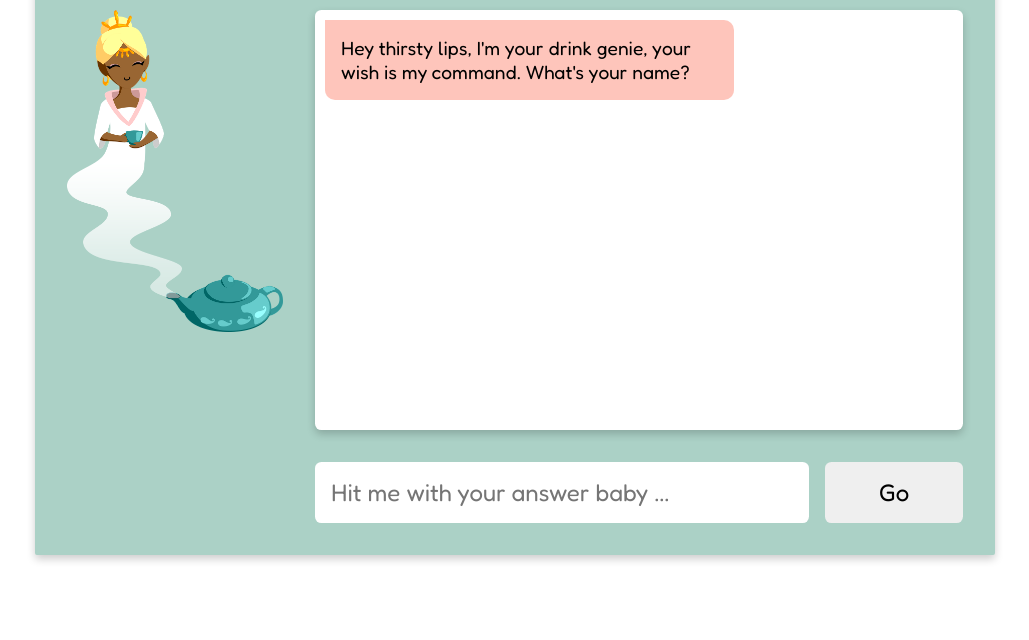
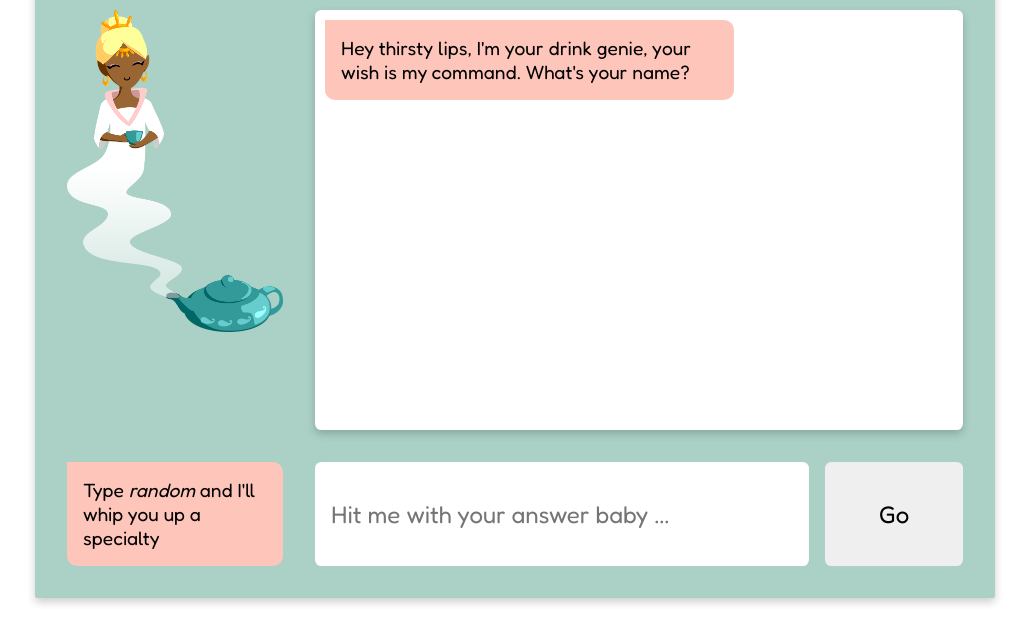
Before and after one commit to annafran/drinkgenie-chatbot, a website with bundled scripts: page Submission/index.html in a window 1280 px wide. Shown: the part 160-800 px from the top of the page, without its empty margins (125-1154 px from the left). Built offline with nearby package versions, Linux system fonts and the light colour scheme; a web font is replaced by a local one.

Commit message:
add legend

```diff
--- a/Submission/index.html
+++ b/Submission/index.html
@@ -31,6 +31,11 @@
         </div>
       </div>
       <div class="chat-container">
+        <div class="legend-container">
+          <p class="legend">
+            Type <em>random</em> and I'll whip you up a specialty
+          </p>
+        </div>
         <form id="chat-form" class="chat-form">
           <input
             id="chat-input"
--- a/Submission/style.css
+++ b/Submission/style.css
@@ -56,6 +56,21 @@ body {
   grid-gap: 2rem;
 }
 
+.legend-container {
+    grid-column: 1 / 2;
+    text-align: left;
+  padding: 1rem;
+  border-radius: 0px 10px 10px 10px;
+  background-color: #fec5bb;
+    /* background-color: white;
+    border-radius: 0.4rem; */
+}
+
+.legend {
+    font-size: 1.2em;
+    margin: 0;
+}
+
 .chat-form {
   grid-column: 2 / 3;
   display: grid;
```
